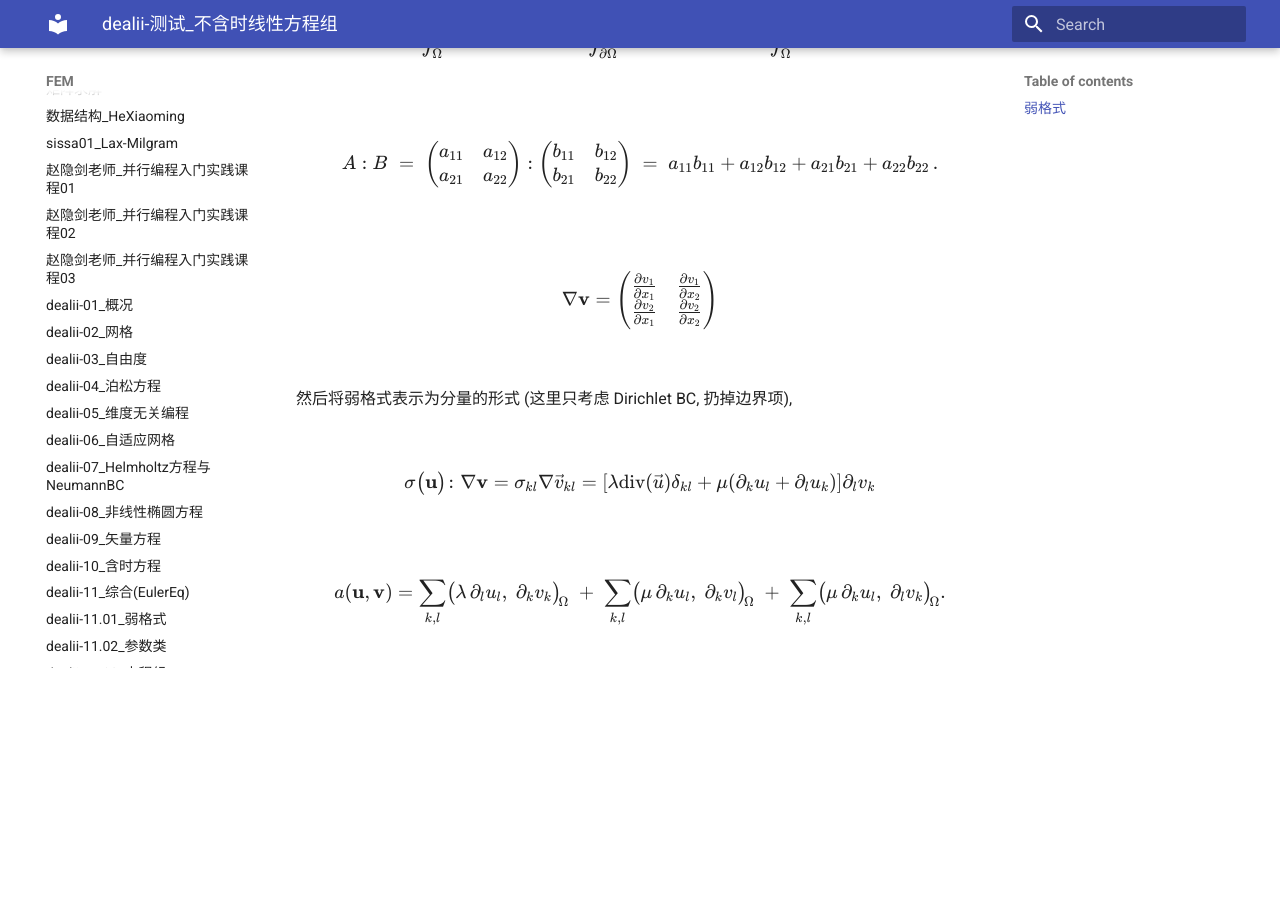
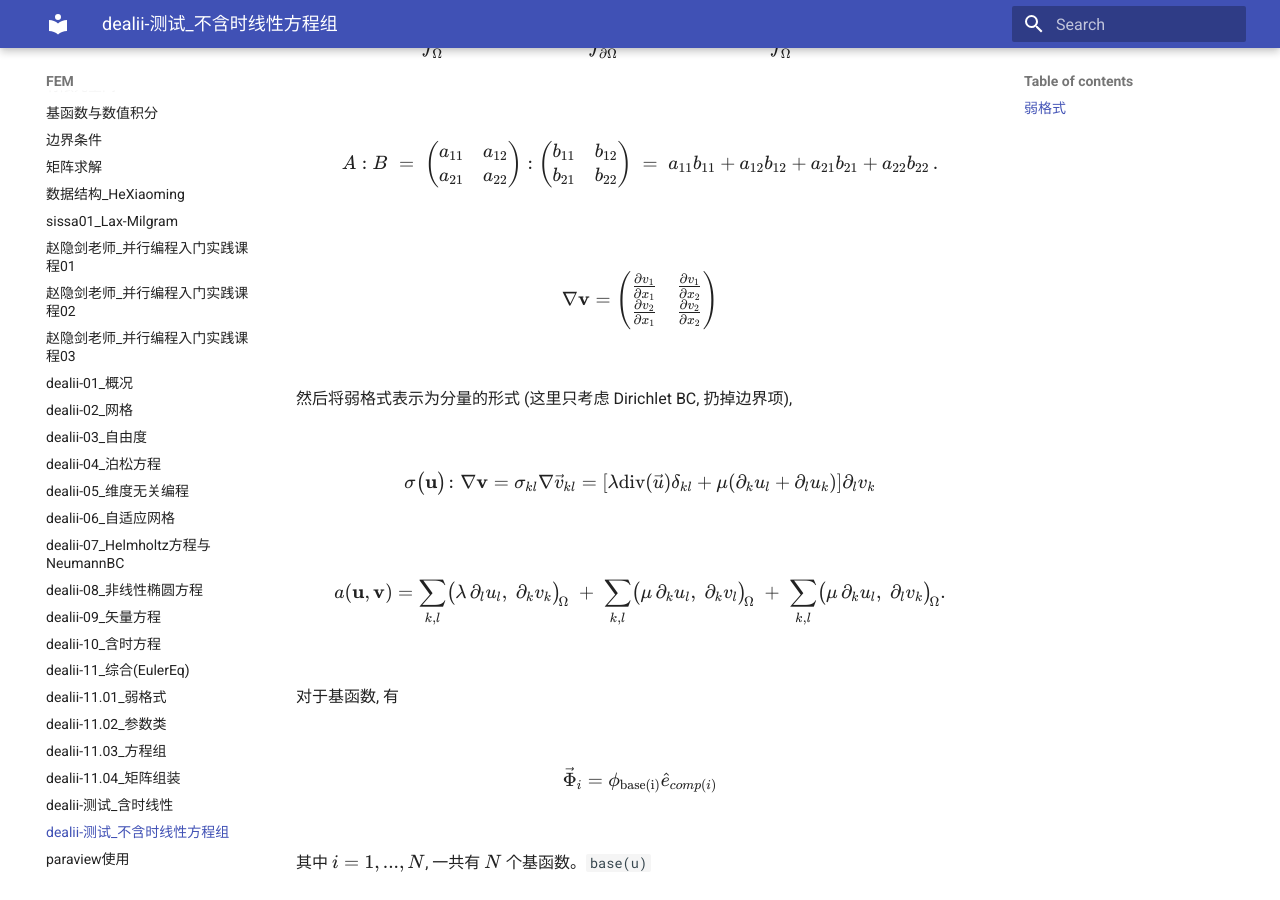
Before and after one commit to ymma98/technotes, an MkDocs documentation site: the page built from docs/FEM/dealii-测试_不含时线性方程组.md, in a window 1280 px wide and 900 px high, scrolled down 1731 px. Built offline with MkDocs 1.6.1 and Material for MkDocs 9.7.7, drawn with Linux system fonts in a browser that asks for light colours; before the commit the page ends 2423 px from its top, so only the background shows below that.

Commit message:
docs/FEM/dealii-测试_不含时线性方程组.md updated from https://stackedit.cn/

```diff
--- a/docs/FEM/dealii-测试_不含时线性方程组.md
+++ b/docs/FEM/dealii-测试_不含时线性方程组.md
@@ -106,8 +106,16 @@ a(\mathbf{u}, \mathbf{v})=
 \;+\;\sum_{k,l}
 \bigl(\mu\,\partial_k u_l,\;\partial_l v_k\bigr)_{\!\Omega}.
 $$
+
+对于基函数, 有
+
+$$
+\vec{\Phi}_i = \phi_{\text{base(i)}} \hat{e}_{comp(i)}
+$$
+
+其中 $i = 1,...,N$, 一共有 $N$ 个基函数。`base(u)`
 <!--stackedit_data:
-eyJoaXN0b3J5IjpbLTIwMjAzOTA2NCwtNTM0NDQ0NzQzLDE4Nj
+eyJoaXN0b3J5IjpbMTAwNDgxMTc1MywtNTM0NDQ0NzQzLDE4Nj
 A4NDc3MDYsLTUzNjYwMzIwMSw2MTE1MTE4MjgsLTEyNTk0OTkw
 NjcsLTk2OTY2MDA2MywtMTM2MjIwMDk4N119
 -->
```
